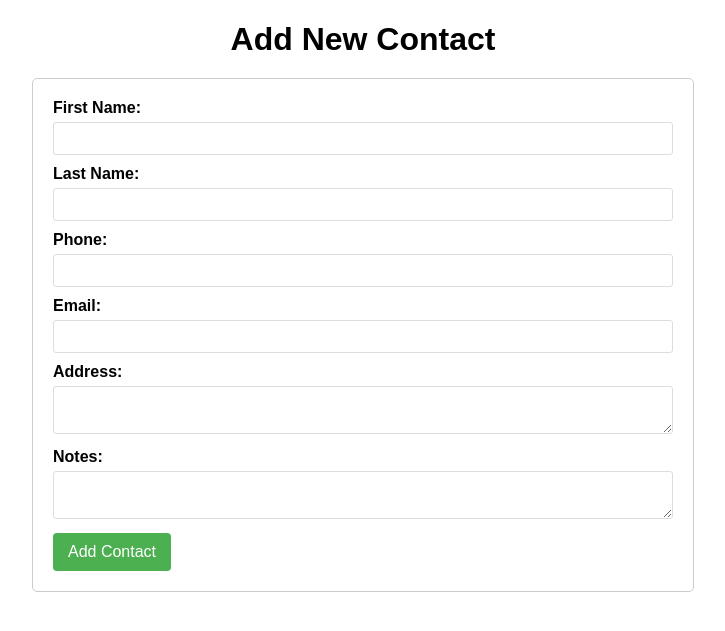
After one commit to 0xAkarapong/HS_Python3_Yellow-Pages, a Flask app: page /add in a window 1280 px wide. The commit adds this page. Shown: the top 631 px of the page, without its empty margins (277-1002 px from the left). Run offline with Flask 3, Linux system fonts and the light colour scheme.

Commit message:
Add contact addition feature with form validation and new template

```diff
--- a/app.py
+++ b/app.py
@@ -7,12 +7,26 @@ app = Flask(__name__)
 def home():
     return render_template('home.html', contacts=get_all_contacts_from_database())
 
+@app.route('/add', methods=['GET', 'POST'])
+def add_contact():
+    if request.method == 'POST':
+        contact = Contact(
+            first_name=request.form['first_name'],
+            last_name=request.form['last_name'],
+            phone=request.form['phone'],
+            email=request.form['email'],
+            address=request.form['address'],
+            notes=request.form['notes']
+        )
+        if not contact.first_name:
+            error = "First Name is required."
+            return render_template('add_contact.html', error=error)
+
+        new_contact = contact
+        add_contact_to_database(new_contact)
+        return redirect(url_for('home')) #
+
+    return render_template('add_contact.html')
 if __name__ == '__main__':
     create_database_table()
-    # add_contact_to_database(Contact("John", "Doe", "123-456-7890", "john.doe@example.com", "123 Main St, Anytown", "Friend from college"))
-    # add_contact_to_database(Contact("Jane", "Smith", "987-654-3210", "jane.smith@work.com", "456 Oak Ave, Otherville", "Work colleague"))
-    # add_contact_to_database(Contact("Alice", "Johnson", "555-123-4567", "alice.j@personal.net", "789 Pine Ln, Somewhere", "Family member"))
-    # add_contact_to_database(Contact("Bob", "Williams", "111-222-3333", "bob.w@email.org", "101 Elm Rd, Nowhere", "Gym buddy"))
-    # add_contact_to_database(Contact("Charlie", "Brown", "444-555-6666", "charlie.b@mail.com", "222 Maple Dr, Thisplace", "Childhood friend"))
-
     app.run(debug=True)
--- /dev/null
+++ b/templates/add_contact.html
@@ -0,0 +1,87 @@
+<!DOCTYPE html>
+<html lang="en">
+<head>
+    <meta charset="UTF-8">
+    <title>Add New Contact</title>
+    <style>
+        body {
+            font-family: sans-serif;
+            margin: 20px;
+        }
+
+        h1 {
+            text-align: center;
+            margin-bottom: 20px;
+        }
+
+        form {
+            width: 50%;
+            margin: 0 auto;
+            padding: 20px;
+            border: 1px solid #ccc;
+            border-radius: 5px;
+        }
+
+        label {
+            display: block;
+            margin-bottom: 5px;
+            font-weight: bold;
+        }
+
+        input[type="text"],
+        textarea {
+            width: 100%;
+            padding: 8px;
+            margin-bottom: 10px;
+            border: 1px solid #ddd;
+            border-radius: 3px;
+            box-sizing: border-box;
+        }
+
+        button[type="submit"] {
+            background-color: #4CAF50;
+            color: white;
+            padding: 10px 15px;
+            border: none;
+            border-radius: 4px;
+            cursor: pointer;
+            font-size: 16px;
+        }
+
+        button[type="submit"]:hover {
+            background-color: #45a049;
+        }
+
+        .error-message {
+            color: red;
+            margin-top: 5px;
+        }
+    </style>
+</head>
+<body>
+    <h1>Add New Contact</h1>
+
+    <form action="/add" method="post">
+        <label for="first_name">First Name:</label>
+        <input type="text" id="first_name" name="first_name" required><br>
+
+        <label for="last_name">Last Name:</label>
+        <input type="text" id="last_name" name="last_name"><br>
+
+        <label for="phone">Phone:</label>
+        <input type="text" id="phone" name="phone"><br>
+
+        <label for="email">Email:</label>
+        <input type="text" id="email" name="email"><br>
+
+        <label for="address">Address:</label>
+        <textarea id="address" name="address"></textarea><br>
+
+        <label for="notes">Notes:</label>
+        <textarea id="notes" name="notes"></textarea><br>
+
+        <button type="submit">Add Contact</button>
+    </form>
+
+</body>
+</html>
--- a/templates/home.html
+++ b/templates/home.html
@@ -40,6 +40,7 @@
 </head>
 <body>
     <h1>My Contacts</h1>
+    <p><button onclick="location.href='{{ url_for('add_contact') }}'">Add New Contact</button></p>
 
     {% if contacts %}
     <table>
```
Also changed, not shown: contacts.db.
